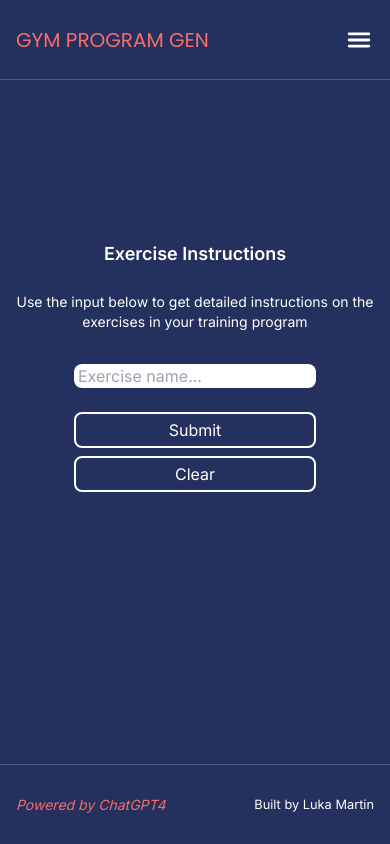
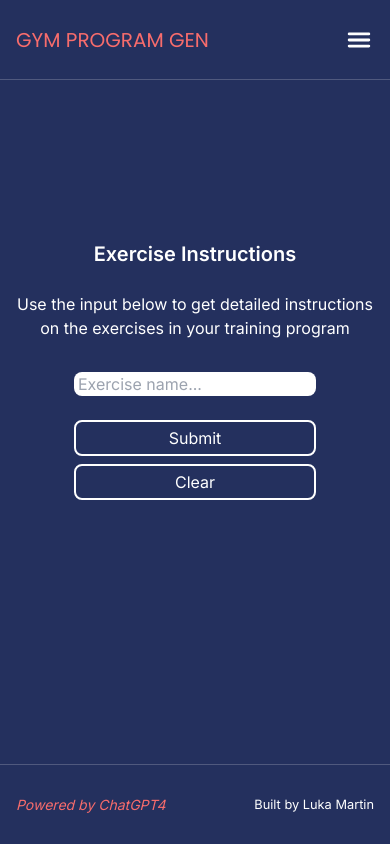
Before and after one commit to LukaMartin/gym-program-generator, a Next.js app: page /exercise-instructions in a window 390 px wide. Built offline with nearby package versions, Linux system fonts and the light colour scheme.

Commit message:
Make changes to styling for mobile devices

```diff
--- a/src/app/exercise-instructions/page.tsx
+++ b/src/app/exercise-instructions/page.tsx
@@ -4,8 +4,8 @@ import ExerciseInstructionsContainer from "../components/ExerciseInstructionsCon
 export default function ExerciseExamples() {
   return (
     <section className="flex flex-col items-center">
-      <h2 className="text-lg md:text-3xl lg:text-4xl xl:text-5xl font-semibold pb-6">Exercise Instructions</h2>
-      <p className="pb-6 px-4 text-center text-sm md:text-base">Use the input below to get detailed instructions on the exercises in your training program</p>
+      <h2 className="text-xl md:text-3xl lg:text-4xl xl:text-5xl font-semibold pb-6">Exercise Instructions</h2>
+      <p className="pb-6 px-4 text-center text-base">Use the input below to get detailed instructions on the exercises in your training program</p>
 
       <ExerciseInstructionsContainer />
     </section>
--- a/src/app/page.tsx
+++ b/src/app/page.tsx
@@ -3,7 +3,7 @@ import TrainingProgramContainer from "./components/TrainingProgramContainer";
 export default function Home() {
   return (
     <main className="flex flex-col items-center">
-      <h1 className="text-lg md:text-3xl lg:text-4xl xl:text-5xl font-semibold pb-6">
+      <h1 className="text-xl md:text-3xl lg:text-4xl xl:text-5xl font-semibold pb-6">
         CREATE YOUR TRAINING PROGRAM
       </h1>
 
```
